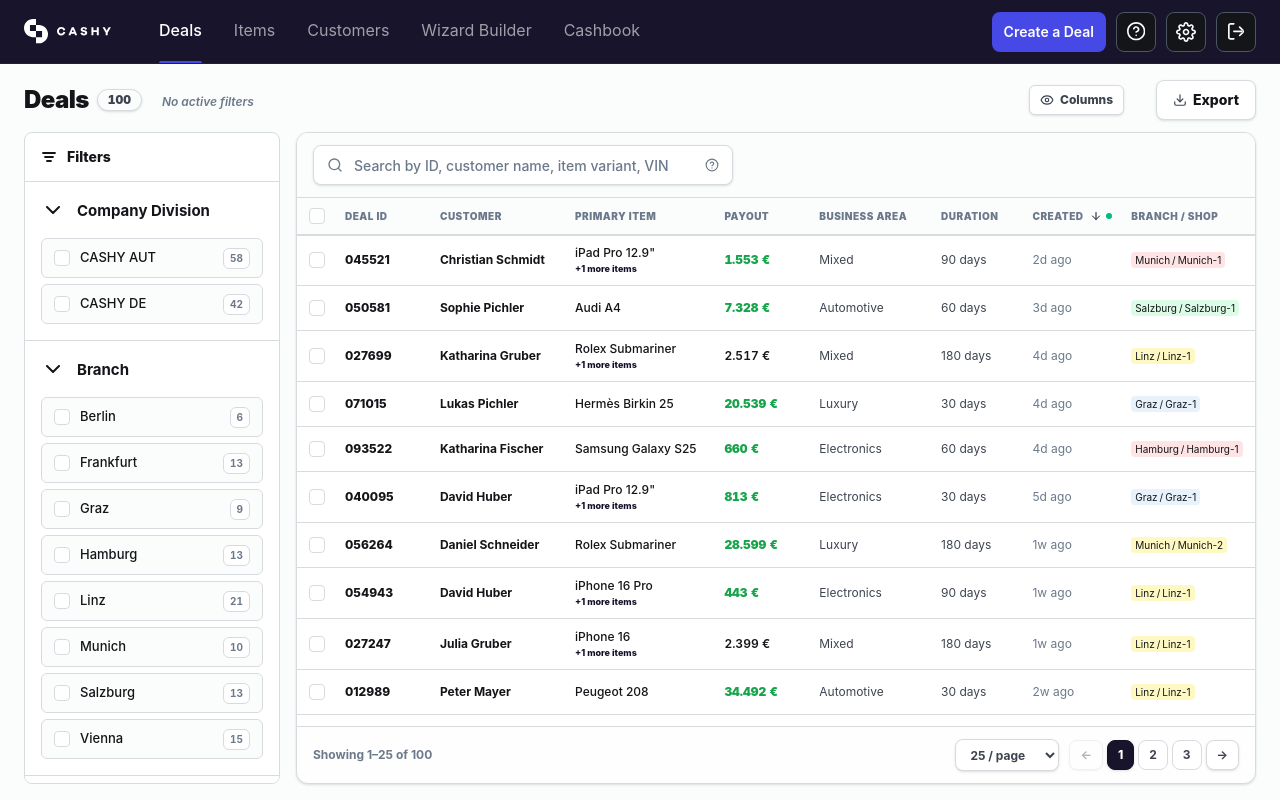
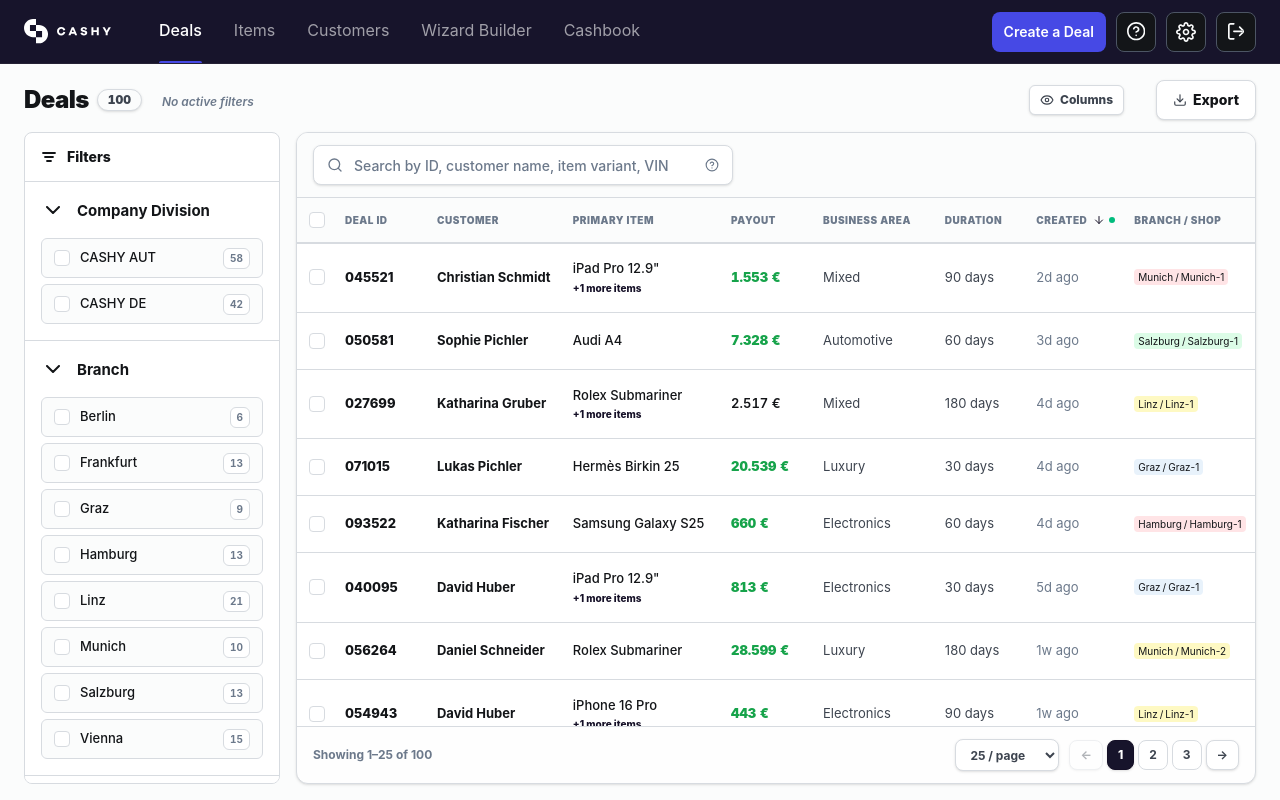
Before and after one commit to SarvarthDevelopers/cashy-mockup, a React (Vite) app: page /deals in a window 1280 px wide. Built offline with nearby package versions, Linux system fonts and the light colour scheme.

Commit message:
style(deals): increase row height and slightly increase text size for better readability

```diff
--- a/src/components/Deals/DealsTable.tsx
+++ b/src/components/Deals/DealsTable.tsx
@@ -263,7 +263,7 @@
   const renderCell = (deal: Deal, col: ColumnDef) => {
     switch (col.key) {
       case 'dealId':
-        return <span className="font-extrabold text-[var(--text-primary)] text-xs">{deal.dealId}</span>;
+        return <span className="font-extrabold text-[var(--text-primary)] text-[13px]">{deal.dealId}</span>;
       case 'mode':
         return (
           <span className={`inline-flex items-center px-2 py-0.5 rounded text-[10px] font-extrabold uppercase tracking-wider ${
@@ -286,7 +286,7 @@
         );
       }
       case 'company':
-        return <span className="text-xs text-[var(--text-subtle)] font-normal">{deal.company.replace('CASHY_', '')}</span>;
+        return <span className="text-[13px] text-[var(--text-subtle)] font-normal">{deal.company.replace('CASHY_', '')}</span>;
       case 'branch':
         return (
           <div className="flex items-center">
@@ -294,15 +294,15 @@
           </div>
         );
       case 'businessArea':
-        return <span className="text-xs text-[var(--text-subtle)] font-normal">{deal.businessArea}</span>;
+        return <span className="text-[13px] text-[var(--text-subtle)] font-normal">{deal.businessArea}</span>;
       case 'customer':
-        return <span className="text-xs text-[var(--text-primary)] font-bold">{deal.primaryCustomer.firstName} {deal.primaryCustomer.lastName}</span>;
+        return <span className="text-[13px] text-[var(--text-primary)] font-bold">{deal.primaryCustomer.firstName} {deal.primaryCustomer.lastName}</span>;
       case 'primaryItem':
         return (
           <div className="flex flex-col gap-0.5">
-            <span className="text-xs text-[var(--text-primary)] font-medium truncate max-w-[150px]">{deal.items[0]?.title || '—'}</span>
+            <span className="text-[13px] text-[var(--text-primary)] font-medium truncate max-w-[150px]">{deal.items[0]?.title || '—'}</span>
             {deal.items.length > 1 && (
-              <span className="text-[9px] text-[var(--text-brand)] font-extrabold">+{deal.items.length - 1} more items</span>
+              <span className="text-[10px] text-[var(--text-brand)] font-extrabold">+{deal.items.length - 1} more items</span>
             )}
           </div>
         );
@@ -322,20 +322,20 @@
           'PICKED_UP'
         ].includes(deal.status);
         return (
-          <span className={`text-xs tabular-nums ${isVerified ? 'text-[var(--text-success)] font-black' : 'text-[var(--text-primary)] font-semibold'}`}>
+          <span className={`text-[13px] tabular-nums ${isVerified ? 'text-[var(--text-success)] font-black' : 'text-[var(--text-primary)] font-semibold'}`}>
             {formatEur(deal.suggestedPayout)}
           </span>
         );
       case 'durationDays':
-        return <span className="text-xs text-[var(--text-subtle)] font-normal">{deal.durationDays} days</span>;
+        return <span className="text-[13px] text-[var(--text-subtle)] font-normal">{deal.durationDays} days</span>;
       case 'dueDate':
-        return <span className="text-xs text-[var(--text-subtle)] font-normal">{deal.dueDate}</span>;
+        return <span className="text-[13px] text-[var(--text-subtle)] font-normal">{deal.dueDate}</span>;
       case 'createdAt':
-        return <span className="text-xs text-[var(--text-subtlest)] font-normal">{relativeDate(deal.createdAt)}</span>;
+        return <span className="text-[13px] text-[var(--text-subtlest)] font-normal">{relativeDate(deal.createdAt)}</span>;
       case 'pickupType':
-        return <span className="text-xs text-[var(--text-subtle)] font-normal">{deal.pickupType.replace('_', ' ')}</span>;
+        return <span className="text-[13px] text-[var(--text-subtle)] font-normal">{deal.pickupType.replace('_', ' ')}</span>;
       case 'column':
-        return <span className="text-xs text-[var(--text-subtle)] font-semibold">{deal.column}</span>;
+        return <span className="text-[13px] text-[var(--text-subtle)] font-semibold">{deal.column}</span>;
       default:
         return null;
     }
@@ -395,7 +395,7 @@
             <thead className="sticky top-0 z-30 shadow-[0_1px_0_0_var(--border-subtle)]">
               <tr className="bg-[var(--background-secondary)] border-b border-[var(--border-subtle)]">
                 {/* Select all checkbox */}
-                <th className="w-10 px-3 py-2.5 text-left sticky top-0 left-0 bg-[var(--background-secondary)] z-20">
+                <th className="w-10 px-3 py-3.5 text-left sticky top-0 left-0 bg-[var(--background-secondary)] z-20">
                 <div
                   className={`w-4 h-4 rounded border flex items-center justify-center cursor-pointer transition-colors ${
                     allPageSelected
@@ -432,7 +432,7 @@
                 return (
                   <th
                     key={col.key}
-                    className="text-left relative group py-2.5 sticky top-0 bg-[var(--background-secondary)] z-10"
+                    className="text-left relative group py-3.5 sticky top-0 bg-[var(--background-secondary)] z-10"
                     style={{ width: col.width + 'px', minWidth: col.minWidth + 'px' }}
                   >
                     <div
@@ -494,7 +494,7 @@
                   aria-selected={isActive}
                 >
                   {/* Checkbox */}
-                  <td className="px-3 py-2 sticky left-0 z-10 transition-colors" style={{ backgroundColor: isActive ? 'var(--background-brand-primary)' : isSelected ? 'rgba(70, 73, 229, 0.05)' : 'var(--background-primary)' }}>
+                  <td className="px-3 py-4 sticky left-0 z-10 transition-colors" style={{ backgroundColor: isActive ? 'var(--background-brand-primary)' : isSelected ? 'rgba(70, 73, 229, 0.05)' : 'var(--background-primary)' }}>
                     <div
                       className={`w-4 h-4 rounded border flex items-center justify-center cursor-pointer transition-colors ${
                         isSelected
@@ -514,12 +514,12 @@
                   </td>
                   {/* Data cells */}
                   {visibleColumns.map(col => (
-                    <td key={col.key} className="px-2 py-2.5 truncate max-w-[200px] text-xs">
+                    <td key={col.key} className="px-2 py-4 truncate max-w-[200px] text-[13px]">
                       {renderCell(deal, col)}
                     </td>
                   ))}
                   {/* Row actions */}
-                  <td className="px-1.5 py-2.5" onClick={(e) => e.stopPropagation()}>
+                  <td className="px-1.5 py-4" onClick={(e) => e.stopPropagation()}>
                     <RowActionMenu deal={deal} onAction={handleRowAction} />
                   </td>
                 </tr>
```
